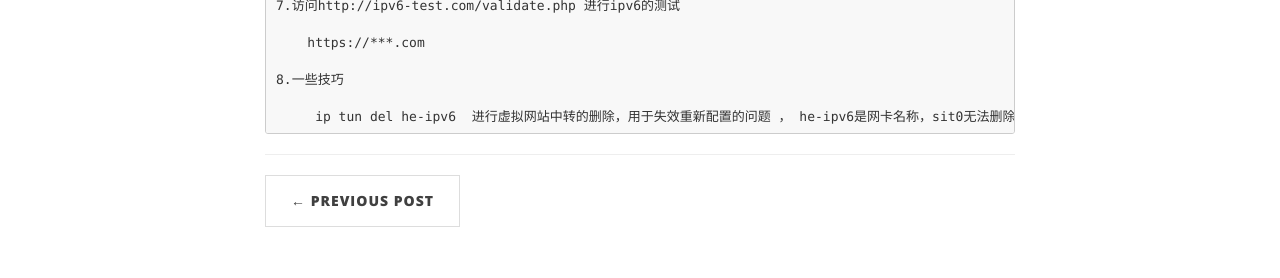
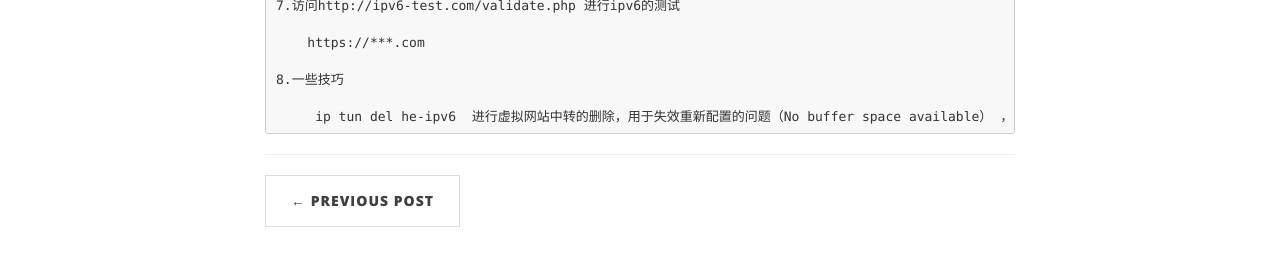
Before and after one commit to linzhiming0826/linzhiming0826.github.io, a Jekyll site: the page built from _posts/2018-09-27-ipv6.markdown, in a window 1280 px wide. Shown: the part 1948-2226 px from the top of the page. Built offline with Jekyll 4.4.1, drawn with Linux system fonts in a browser that asks for light colours; nearby versions of some CDN libraries; comment, search, counter and statistics services are not loaded; some of the changed text lies outside the part shown.

Commit message:
修改一些记录点

```diff
--- a/_posts/2018-09-27-ipv6.markdown
+++ b/_posts/2018-09-27-ipv6.markdown
@@ -87,4 +87,4 @@ header-img: "img/post-26/bg.png"
 
     8.一些技巧
 
-         ip tun del he-ipv6  进行虚拟网站中转的删除，用于失效重新配置的问题 ， he-ipv6是网卡名称，sit0无法删除，属于正常情况，因为属于系统级别
+         ip tun del he-ipv6  进行虚拟网站中转的删除，用于失效重新配置的问题（No buffer space available） ， he-ipv6是网卡名称，sit0无法删除，属于正常情况，因为属于系统级别。
```
